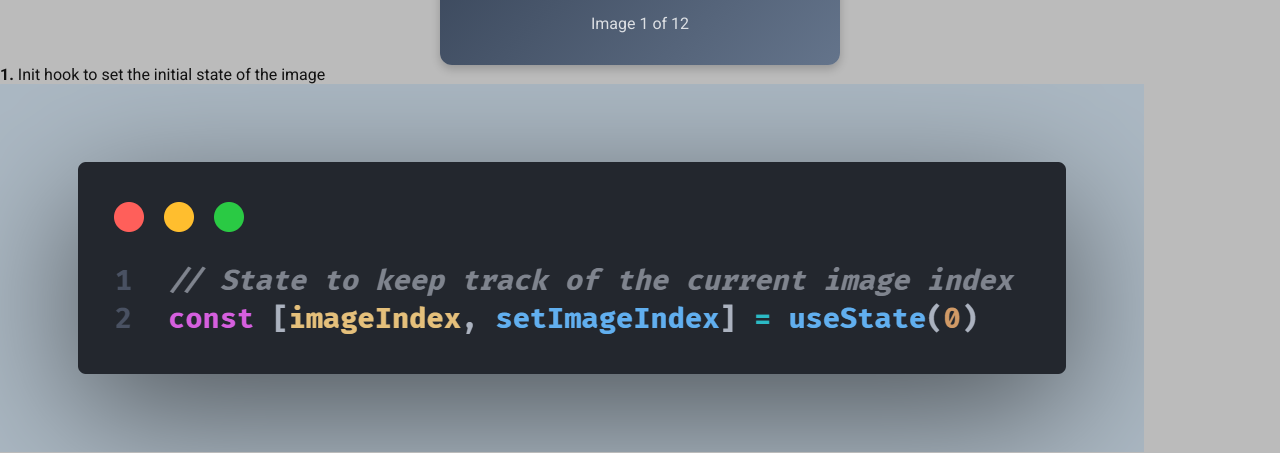
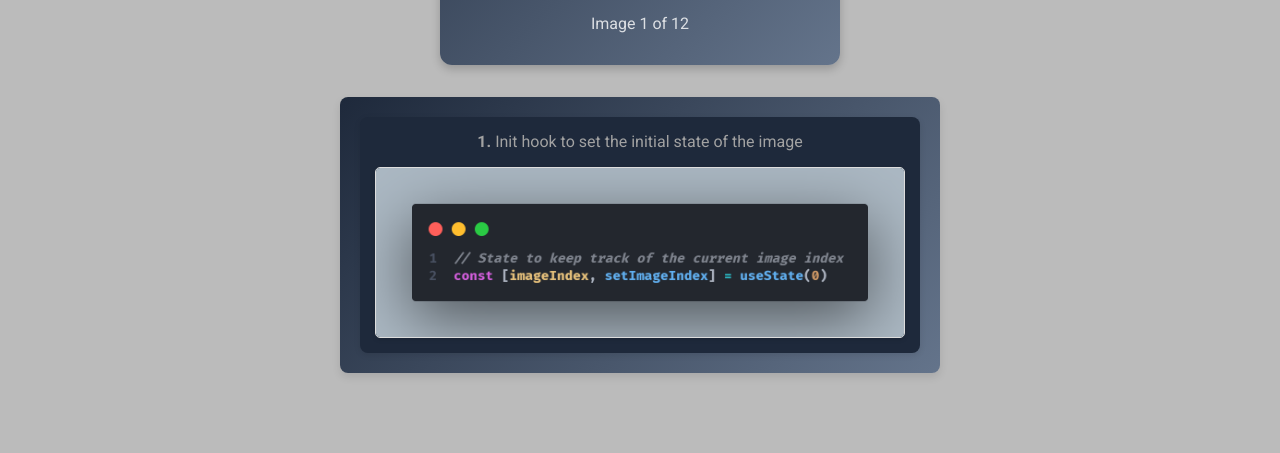
Before and after one commit to Espadv69/useState-Intermediate, a React (Vite) app in the folder ImageChangerButton/: page / in a window 1280 px wide. Shown: the part 402-855 px from the top of the page. After the commit the page ends 807 px from the top, so only its background shows below. Built offline with nearby package versions, Linux system fonts and the light colour scheme; the HTML template or start-up script is replaced by a standard one.

Commit message:
Add CSS styles for Explanation component to enhance visual presentation

```diff
--- a/ImageChangerButton/src/components/Explanation/Explanation.css
+++ b/ImageChangerButton/src/components/Explanation/Explanation.css
@@ -0,0 +1,52 @@
+.explanation {
+  max-width: 600px;
+  margin: 2rem auto;
+  padding: 20px;
+  background: linear-gradient(135deg, #1e293b, #64748b);
+  border-radius: 8px;
+  box-shadow: 0 4px 8px rgba(0, 0, 0, 0.1);
+  text-align: center;
+}
+
+.explanation__title {
+  font-size: 1.8rem;
+  color: #ffffff;
+  margin-bottom: 1rem;
+  border-bottom: 2px solid #a0ceff;
+  display: inline-block;
+  padding-bottom: 5px;
+}
+
+.ul__explanation {
+  list-style: none;
+  padding: 0;
+}
+
+.li__explanation {
+  display: flex;
+  flex-direction: column;
+  align-items: center;
+  gap: 1rem;
+  background: #1e293b;
+  padding: 15px;
+  border-radius: 8px;
+  box-shadow: 0 2px 6px rgba(0, 0, 0, 0.1);
+  transition: transform 0.3s ease-in-out;
+}
+
+.li__explanation:hover {
+  transform: translateY(-5px);
+}
+
+.li__explanation p {
+  font-size: 1rem;
+  color: #a2a2a2;
+}
+
+.li__explanation img {
+  max-width: 100%;
+  height: auto;
+  border-radius: 5px;
+  border: 1px solid #ddd;
+  box-shadow: 0 2px 4px rgba(0, 0, 0, 0.1);
+}
```
